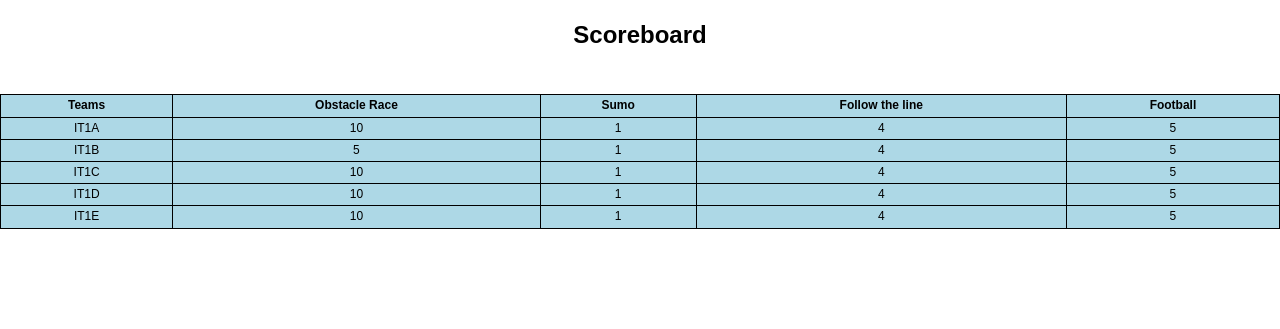
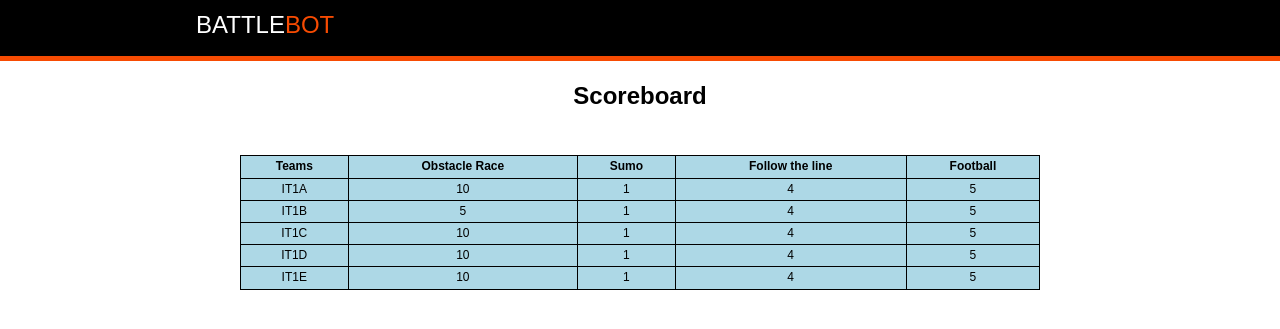
Before and after one commit to AlekseiSkr/Dashboard_PBB, a PHP site: page /table.php in a window 1280 px wide. Shown: the top 329 px of the page. Run offline with PHP 8.4, Linux system fonts and the light colour scheme; data comes from the database, SQL or seed files in the repository.

Commit message:
Style a few pages further

```diff
--- a/buttons.html
+++ b/buttons.html
@@ -20,9 +20,7 @@
       <img id="arrow_left" height="100px" width="100px" src="img/arrow_left.png" onclick="buttonPressed('left')"></img>
       <img id="arrow_down" height="100px" width="100px" src="img/arrow_down.png" onclick="buttonPressed('reverse')"></img>
     </div>
-    <footer>
-        <p>Stenden battle bot 2019</p>
-    </footer>
+
   </body>
   <script>
     function buttonPressed(message) {
--- a/camera.html
+++ b/camera.html
@@ -19,9 +19,6 @@
         </div>
         <script scr="js/vbideo.js"></script>
         </div>
-        <footer>
-            <p>Stenden battle bot 2019</p>
-        </footer>
 
     </div>
 
--- a/css/style.css
+++ b/css/style.css
@@ -24,8 +24,9 @@ header{
     padding-left: 12px;
     padding-top: 6px;
     border-bottom: 5px solid #F74B02;
+    text-align: left;
+}
 
-}
 header p{
     color: white;
     font-size: 24px;
@@ -143,8 +144,10 @@ footer p{
 }
 
 table {
+  margin: auto;
   margin-top: 40px;
   width: 100%;
+  max-width: 800px;
   background-color: lightblue;
 }
 
--- a/loginForm.php
+++ b/loginForm.php
@@ -6,7 +6,7 @@
 		<body>
 			<header>
 	        <div class="container">
-	                <a href="index.html"><p class="logo"> Battle<span>Bot</span></p></a>
+	        		<a href="index.html"><p class="logo"> Battle<span>Bot</span></p></a>
 	        </div>
 	    </header>
                     <div id="login-container">
--- a/table.php
+++ b/table.php
@@ -4,6 +4,11 @@
       <link rel="stylesheet" type="text/css" href="css/style.css" />
     </head>
             <body>
+              <header>
+                  <div class="container">
+                      <a href="index.html"><p class="logo"> Battle<span>Bot</span></p></a>
+                  </div>
+              </header>
 
                 <?php
 
```
